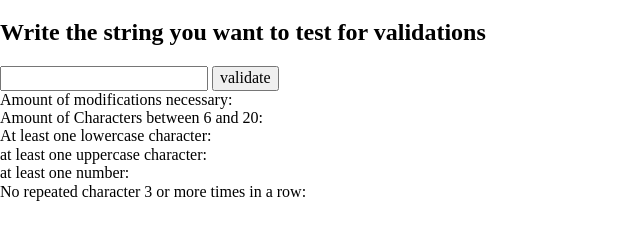
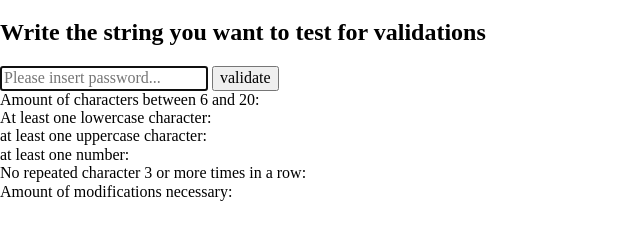
Before and after one commit to raissarcl/vanillajs-password-validations, a website: page index.html in a window 1280 px wide. Shown: the part 61-300 px from the top of the page, without its empty margins (0-640 px from the left). Drawn offline with nearby package versions, Linux system fonts and the light colour scheme.

Commit message:
updated index

```diff
--- a/index.html
+++ b/index.html
@@ -5,6 +5,11 @@
   <meta charset="UTF-8">
   <meta http-equiv="X-UA-Compatible" content="IE=edge">
   <meta name="viewport" content="width=device-width, initial-scale=1.0">
+
+  <link rel="preconnect" href="https://fonts.googleapis.com">
+  <link rel="preconnect" href="https://fonts.gstatic.com" crossorigin>
+  <link href="https://fonts.googleapis.com/css2?family=Roboto:wght@700&family=Rokkitt:wght@200;400;600&display=swap"
+    rel="stylesheet">
 
   <link rel="stylesheet" href="./css/normalize.css">
   <link rel="stylesheet" href="./css/style.css">
@@ -16,18 +21,22 @@
   <h1>Validations</h1>
 
   <h2>Write the string you want to test for validations</h2>
-  <input type="text" />
-  <button>validate</button>
 
   <section>
-    <div>Amount of modifications necessary: <span class="amount"></span></div>
-    <div>Amount of Characters between 6 and 20: <span class="constraint"></span></div>
-    <div>At least one lowercase character: <span class="constraint"></span></div>
-    <div>at least one uppercase character: <span class="constraint"></span></div>
-    <div>at least one number: <span class="constraint"></span></div>
-    <div>No repeated character 3 or more times in a row: <span class="constraint"></span></div>
+    <div class="input">
+      <input type="text" placeholder="Please insert password..." autofocus />
+      <button>validate</button>
+    </div>
+
+    <div class="constraints">
+      <div>Amount of characters between 6 and 20: <span class="constraint"></span></div>
+      <div>At least one lowercase character: <span class="constraint"></span></div>
+      <div>at least one uppercase character: <span class="constraint"></span></div>
+      <div>at least one number: <span class="constraint"></span></div>
+      <div>No repeated character 3 or more times in a row: <span class="constraint"></span></div>
+      <div>Amount of modifications necessary: <span class="amount"></span></div>
+    </div>
   </section>
-
   <script type="module" src="./js/index.js"></script>
 </body>
 
```
